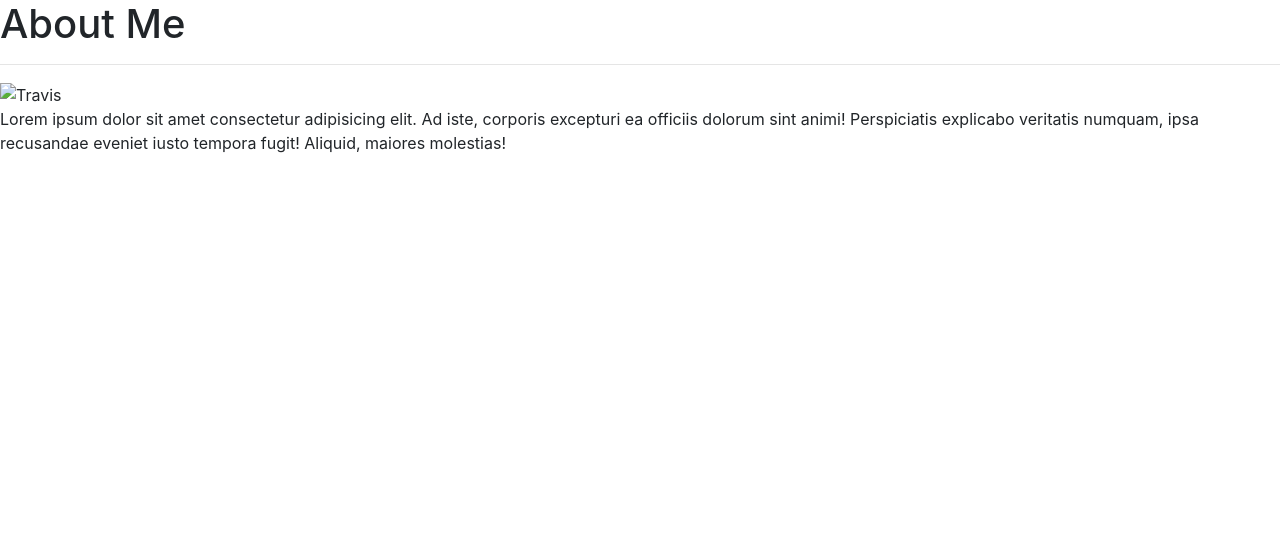
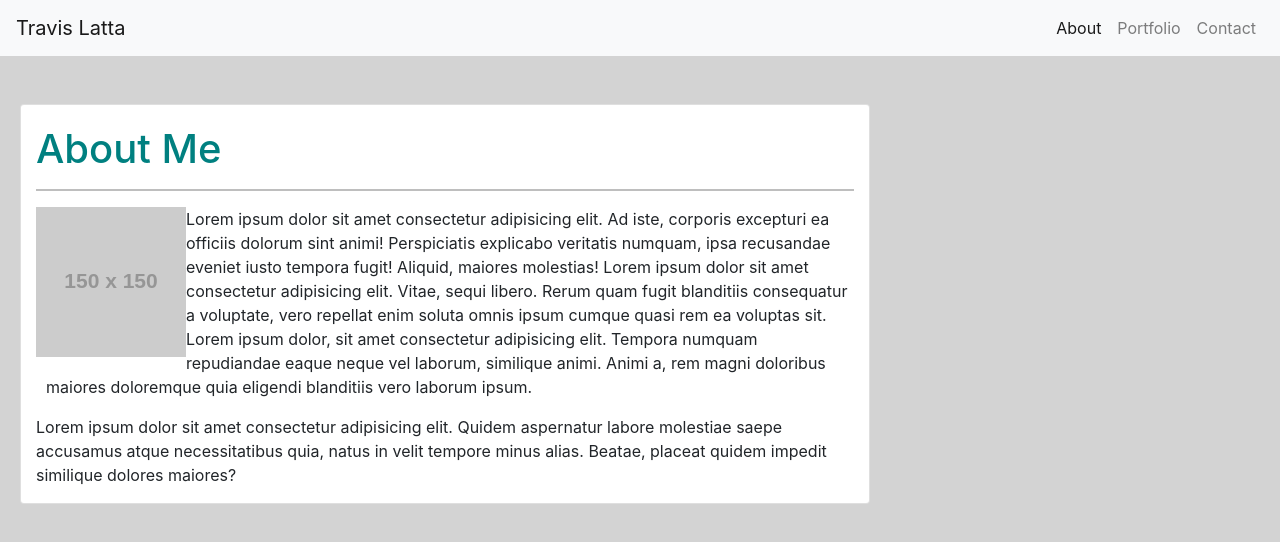
Before and after one commit to tlatta13/demo-portfolio, a plain HTML site: page index.html in a window 1280 px wide. Drawn offline with nearby package versions, Linux system fonts and the light colour scheme; placeholder pictures from the web are drawn by us.

Commit message:
Updates to all files

```diff
--- a/index.html
+++ b/index.html
@@ -5,14 +5,45 @@
     <meta name="viewport" content="width=device-width, initial-scale=1.0">
     <title>Travis Latta</title>
     <link rel="stylesheet" href="https://stackpath.bootstrapcdn.com/bootstrap/4.4.1/css/bootstrap.min.css" integrity="sha384-Vkoo8x4CGsO3+Hhxv8T/Q5PaXtkKtu6ug5TOeNV6gBiFeWPGFN9MuhOf23Q9Ifjh" crossorigin="anonymous">
+    <link rel="stylesheet" href="style.css">
 
 </head>
 <body>
-    <!-- Heading -->
-    <h1>About Me</h1>
-    <hr>
-    <img src="#" alt="Travis" />
-    <p>Lorem ipsum dolor sit amet consectetur adipisicing elit. Ad iste, corporis excepturi ea officiis dolorum sint animi! Perspiciatis explicabo veritatis numquam, ipsa recusandae eveniet iusto tempora fugit! Aliquid, maiores molestias!</p>
+    <!-- NavBar -->
+    <nav class="navbar navbar-expand-lg navbar-light bg-light">
+        <a class="navbar-brand nav-title" href="index.html">Travis Latta</a>
+        <button class="navbar-toggler" type="button" data-toggle="collapse" data-target="#navbarNavAltMarkup" aria-controls="navbarNavAltMarkup" aria-expanded="false" aria-label="Toggle navigation">
+          <span class="navbar-toggler-icon"></span>
+        </button>
+        <div class="collapse navbar-collapse nav justify-content-end" id="navbarNavAltMarkup">
+          <div class="navbar-nav">
+            <a class="nav-item nav-link active" href="index.html">About <span class="sr-only">(current)</span></a>
+            <a class="nav-item nav-link" href="#">Portfolio</a>
+            <a class="nav-item nav-link" href="#">Contact</a>
+          </div>
+        </div>
+    </nav>
 
+        <div class="row">
+            <div class="card col-md-8" style="margin-top: 3rem;">
+                <div class="cardbody">
+                    <h1 class="card-title">About Me</h1>
+                    <hr>
+
+                    <img class="float-left" src="http://placehold.it/150x150" alt="Travis" />
+
+                    <p class="about-me">Lorem ipsum dolor sit amet consectetur adipisicing elit. Ad iste, corporis excepturi ea officiis dolorum sint animi! Perspiciatis explicabo veritatis numquam, ipsa recusandae eveniet iusto tempora fugit! Aliquid, maiores molestias! Lorem ipsum dolor sit amet consectetur adipisicing elit. Vitae, sequi libero. Rerum quam fugit blanditiis consequatur a voluptate, vero repellat enim soluta omnis ipsum cumque quasi rem ea voluptas sit. Lorem ipsum dolor, sit amet consectetur adipisicing elit. Tempora numquam repudiandae eaque neque vel laborum, similique animi. Animi a, rem magni doloribus maiores doloremque quia eligendi blanditiis vero laborum ipsum.</p>
+
+                    <p>Lorem ipsum dolor sit amet consectetur adipisicing elit. Quidem aspernatur labore molestiae saepe accusamus atque necessitatibus quia, natus in velit tempore minus alias. Beatae, placeat quidem impedit similique dolores maiores?</p>
+                </div>
+            </div>
+        </div>
+
+
+    <!-- Optional JavaScript -->
+    <!-- jQuery first, then Popper.js, then Bootstrap JS -->
+    <script src="https://code.jquery.com/jquery-3.4.1.slim.min.js" integrity="sha384-J6qa4849blE2+poT4WnyKhv5vZF5SrPo0iEjwBvKU7imGFAV0wwj1yYfoRSJoZ+n" crossorigin="anonymous"></script>
+    <script src="https://cdn.jsdelivr.net/npm/popper.js@1.16.0/dist/umd/popper.min.js" integrity="sha384-Q6E9RHvbIyZFJoft+2mJbHaEWldlvI9IOYy5n3zV9zzTtmI3UksdQRVvoxMfooAo" crossorigin="anonymous"></script>
+    <script src="https://stackpath.bootstrapcdn.com/bootstrap/4.4.1/js/bootstrap.min.js" integrity="sha384-wfSDF2E50Y2D1uUdj0O3uMBJnjuUD4Ih7YwaYd1iqfktj0Uod8GCExl3Og8ifwB6" crossorigin="anonymous"></script>
 </body>
 </html>
--- /dev/null
+++ b/style.css
@@ -0,0 +1,31 @@
+body {
+    padding: 0;
+    margin: 0;
+    background-color: lightgray;
+}
+
+.row {
+    margin-left: 20px;
+    padding-bottom: 20px;
+}
+
+.about-me {
+    margin-left: 10px;
+}
+
+h1 {
+    padding-top: 20px;
+    color: teal
+}
+
+hr {
+    background-color: lightgrey;
+    border-width: 2px;
+}
+
+footer {
+    background-color: grey;
+    padding: 25px 0px;
+    text-align: center;
+    font-size: 16px;
+}
```
Also changed, not shown: contact.html (+14 -1 lines), portfolio.html (+15 -0 lines).
